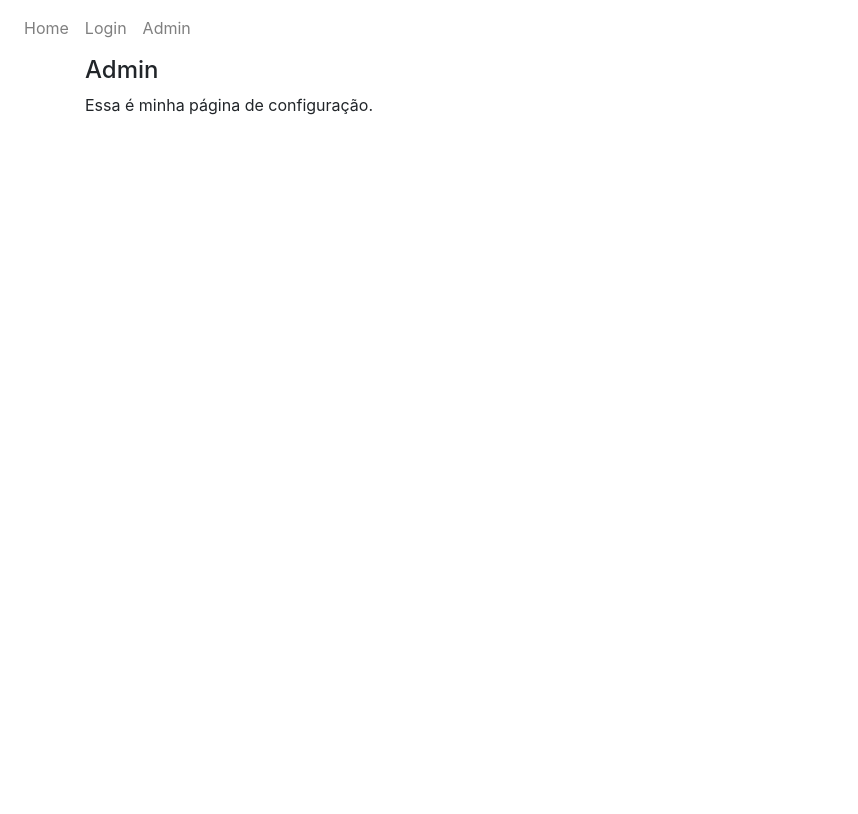
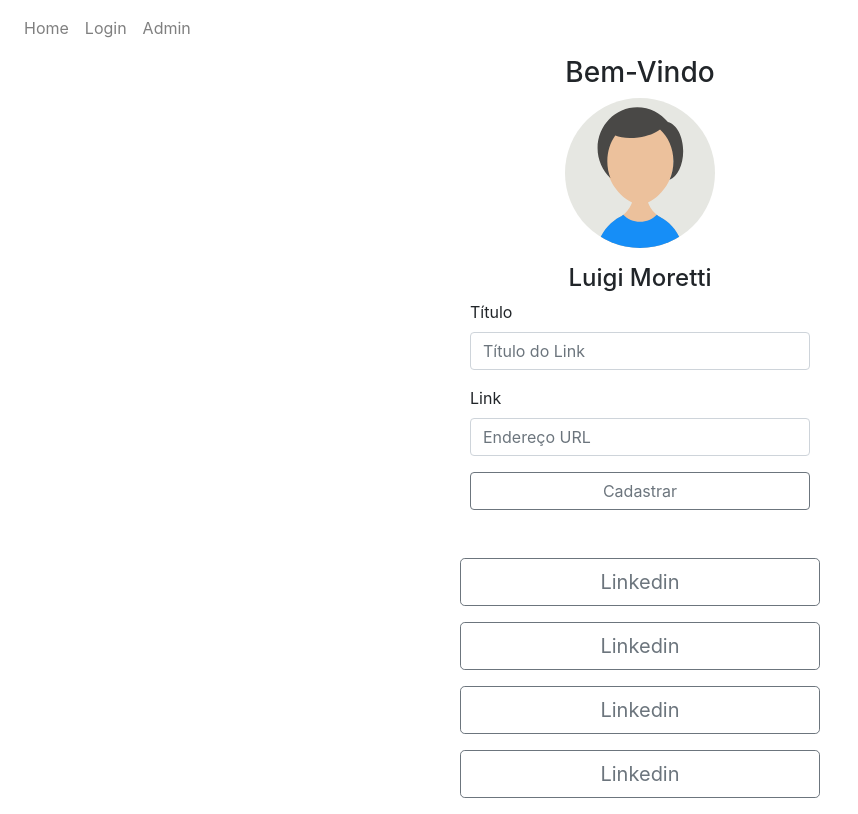
Before and after one commit to luigi-moretti/link-luigi, a React (Create React App) app: page /admin in a window 1280 px wide. Shown: the whole page, without its empty margins (0-858 px from the left). Built offline with nearby package versions, Linux system fonts and the light colour scheme.

Commit message:
Editado layout Admin

```diff
--- a/src/pages/Admin/Admin.jsx
+++ b/src/pages/Admin/Admin.jsx
@@ -1,9 +1,29 @@
 import React from 'react';
+import Form from "react-bootstrap/Form";
+import Button from "react-bootstrap/Button";
+import Header from "../../components/Header";
+import ListaLinks from '../../components/ListaLinks';
 
 const Admin = () => (
     <div className="title">
-        <h4>Admin</h4>
-        <p>Essa é minha página de configuração.</p>
+        <h3 className="text-center">Bem-Vindo</h3>
+        <Header/>
+        <Form className="mx-auto col-md-4 col-sm-10 mb-5">
+            <Form.Group controlId="formBasicEmail">
+                <Form.Label>Título</Form.Label>
+                <Form.Control type="text" placeholder="Título do Link" />
+            </Form.Group>
+
+            <Form.Group controlId="formBasicPassword">
+                <Form.Label>Link</Form.Label>
+                <Form.Control type="text" placeholder="Endereço URL" />
+            </Form.Group>
+
+            <Button variant="outline-secondary" type="submit" block>
+                Cadastrar
+            </Button>
+        </Form>
+        <ListaLinks/>
     </div>
 )
 
```
